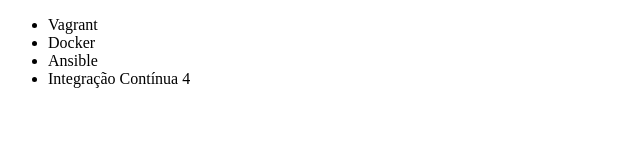
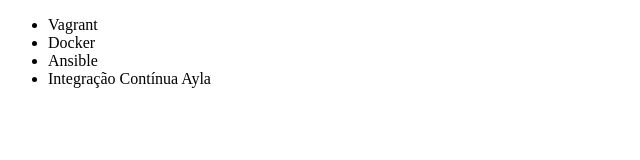
Before and after one commit to lmonteiroferreira79/alura-poc, a plain HTML site: page Index.html in a window 1280 px wide. Shown: the full height of the page, 0-640 px from the left. Drawn offline with Linux system fonts and the light colour scheme.

Commit message:
Para mim integracao continua tem haver com Ayla

```diff
--- a/Index.html
+++ b/Index.html
@@ -9,7 +9,7 @@
         <li>Vagrant</li>
         <li>Docker</li>
         <li>Ansible</li>
-        <li>Integração Contínua 4</li>
+        <li>Integração Contínua Ayla</li>
     </ul>
 </body>
 </html>
```
